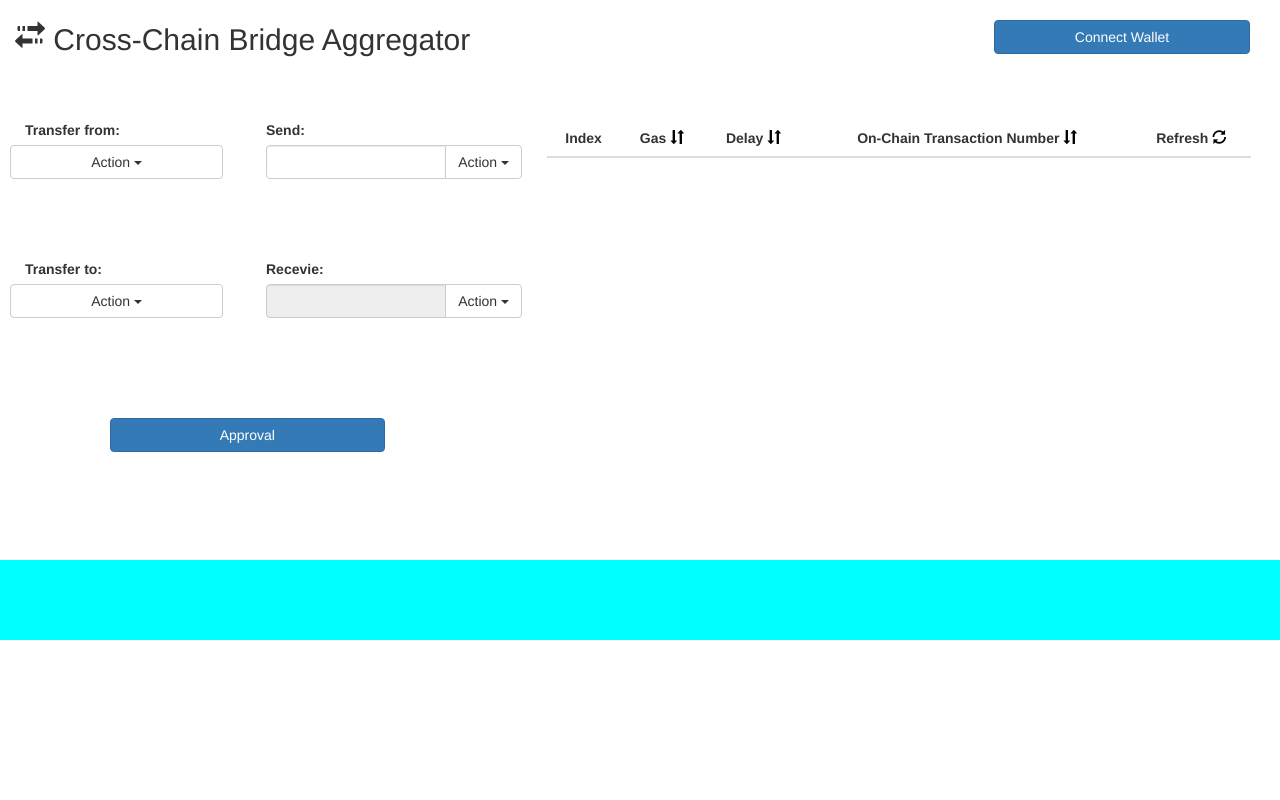
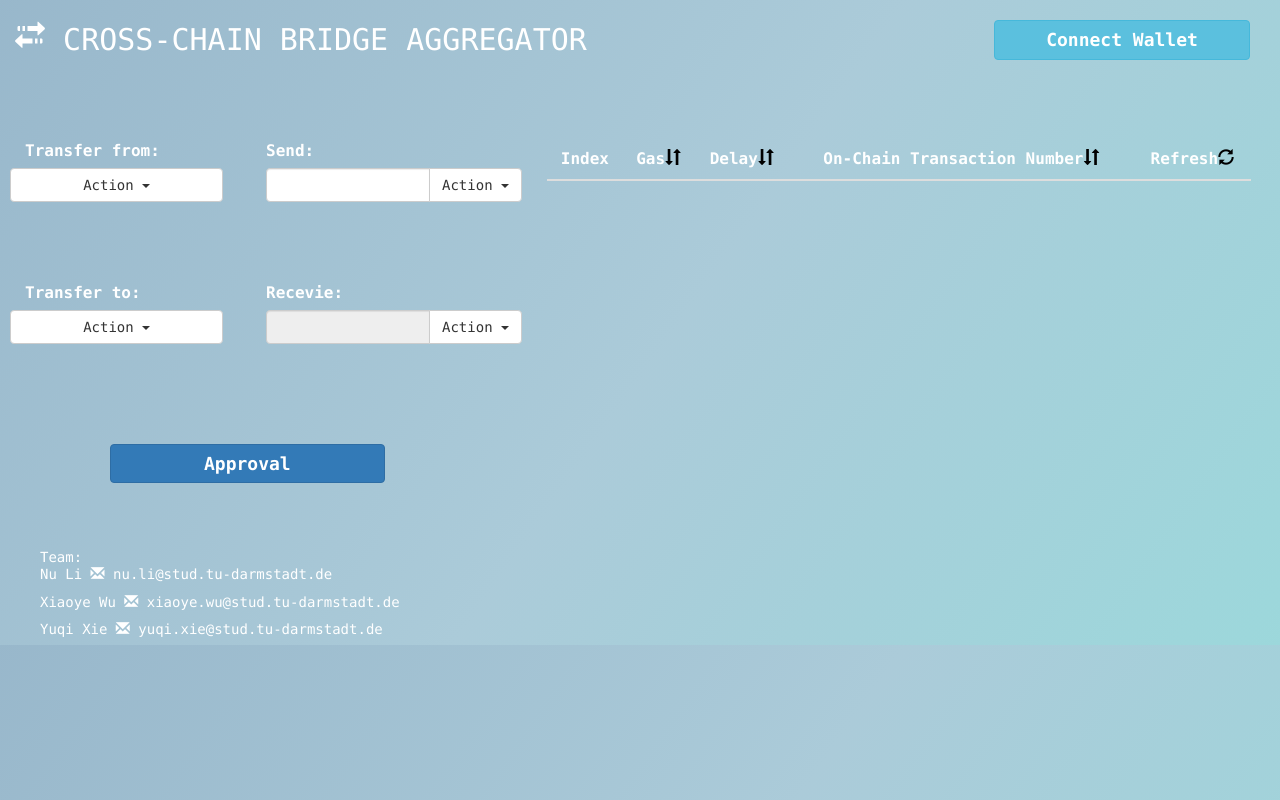
Before and after one commit to msxieyuqi/Blockchain-Lab, a plain HTML site: page index.html in a window 1280 px wide. Drawn offline with Linux system fonts and the light colour scheme.

Commit message:
html static + background 13/05\

```diff
--- a/css/common.css
+++ b/css/common.css
@@ -3,11 +3,30 @@
     margin: 0;
 }
 
+body {
+    margin: 0;
+    padding: 0;
+    font-family: 'Consolas';
+    font-size: medium;
+    font-weight: bolder;
+    color: white;
+    text-align: left;
+    background-image: linear-gradient(125deg, #1d4b69, #2c3e50, #2980b9, #94b3c8, #abcbd9, #97dcdc);
+    background-size: 400%;
+    animation: bganimation 15s infinite;
+}
 
-/*
-body {
-    font-family: '';
-} */
+@keyframes bganimation {
+    0% {
+        background-position: 0% 50%;
+    }
+    50% {
+        background-position: 100% 50%;
+    }
+    100% {
+        background-position: 0% 50%;
+    }
+}
 
 a {
     color: black;
@@ -18,40 +37,11 @@ ul {
     list-style: none;
 }
 
-
-/*.menu{
-	color: #0c4631;
-	width:20%;
-	display:inline-block;
-	float: left;
-	position: relative;
-	background: rgb(91, 177, 129);
-	text-align:center;
-	border-right: 1px solid #eee;
+.btn-info,
+.btn-primary {
+    font-weight: bolder;
+    font-size: large;
 }
-.menu ul{
-		list-style-type:none;
-		font-size: 20px;
-		width:100%;
-		padding-left:0;
-}
-.menu ul li{
-	padding:20px;
-}
-.menu a{
-	color: #0c4631;
-}
-.menu a:hover{
-	color: white;
-	text-decoration: none;
-}
-.menu_active{
-	background-color:rgb(37, 138, 91);
-}
-.main a{
-	color: #0c4631;
-}
-*/
 
 .nav li {
     float: left;
--- a/index.html
+++ b/index.html
@@ -12,19 +12,19 @@
 
 <body>
     <!-- 顶部栏：左侧logo， 右侧connect wallet -->
-    <div id="topBar" style="height: 80px; ">
-        <div id="logoBar" style="float: left; width: 40%; height: 100%;margin-right: 60px; margin-left: 15px;">
-            <h2><span class="glyphicon glyphicon-transfer"></span> Cross-Chain Bridge Aggregator </h2>
+    <div id="topBar" style="height: 80px;">
+        <div id="logoBar" style="float: left; width: 60%; height: 100%;margin-right: 60px; margin-left: 15px;">
+            <h2><span class="glyphicon glyphicon-transfer"></span> CROSS-CHAIN BRIDGE AGGREGATOR </h2>
         </div>
 
         <div style="float: right; width:20%; height:50%; margin-right: 30px; margin-top: 20px;">
-            <button type="button" class="btn btn-primary col-lg-12" id="connectWallet">Connect Wallet</button>
+            <button type="button" class="btn btn-info col-lg-12" id="connectWallet">Connect Wallet</button>
         </div>
     </div>
     <!-- 顶部栏 end -->
 
     <!-- 左侧工作区域：左侧：用户选择chain & 输入金额， 右侧：显示结果区域 -->
-    <div id="workSpace" style="height: 400px; margin-top: 40px;">
+    <div id="workSpace" style="height: 400px; margin-top: 60px;">
         <!-- 用户选择区域 -->
         <div id="selectSpace" style="float: left; width: 40%; height:100%; margin-left: 10px;">
             <form class="form-horizontal">
@@ -79,10 +79,10 @@
                 <thead>
                     <tr>
                         <th>Index </th>
-                        <th>Gas <a href="#"><span class="glyphicon glyphicon-sort" id="sortByGas"></span></a></th>
-                        <th>Delay <a href="#"><span class="glyphicon glyphicon-sort" id="sortByDelay"></span></a></th>
-                        <th>On-Chain Transaction Number <a href="#"><span class="glyphicon glyphicon-sort" id="sortByOnChain"></span></a></th>
-                        <th>Refresh <a href="#"><span class="glyphicon glyphicon-refresh" id="refreshResult"></span></a></th>
+                        <th>Gas<a href="#"><span class="glyphicon glyphicon-sort" id="sortByGas"></span></a></th>
+                        <th>Delay<a href="#"><span class="glyphicon glyphicon-sort" id="sortByDelay"></span></a></th>
+                        <th>On-Chain Transaction Number<a href="#"><span class="glyphicon glyphicon-sort" id="sortByOnChain"></span></a></th>
+                        <th>Refresh<a href="#"><span class="glyphicon glyphicon-refresh" id="refreshResult"></span></a></th>
                     </tr>
                 </thead>
             </table>
@@ -91,8 +91,17 @@
     </div>
     <!-- 左侧用户区域end -->
     <!-- 底部区域 -->
-    <div id="botBar " style="height: 80px; margin-top: 40px; background-color:aqua ">
+    <div id="botBar " style="height: 95px;">
+        <div style="margin-left: 40px;">
+            <h5>Team:
+                <p>Nu Li <span class="glyphicon glyphicon-envelope"></span> nu.li@stud.tu-darmstadt.de</p>
+                <p>Xiaoye Wu <span class="glyphicon glyphicon-envelope"></span> xiaoye.wu@stud.tu-darmstadt.de</p>
+                <p>Yuqi Xie <span class="glyphicon glyphicon-envelope"></span> yuqi.xie@stud.tu-darmstadt.de</p>
+            </h5>
+        </div>
+        <div>
 
+        </div>
     </div>
     <!-- 底部end -->
 </body>
```
